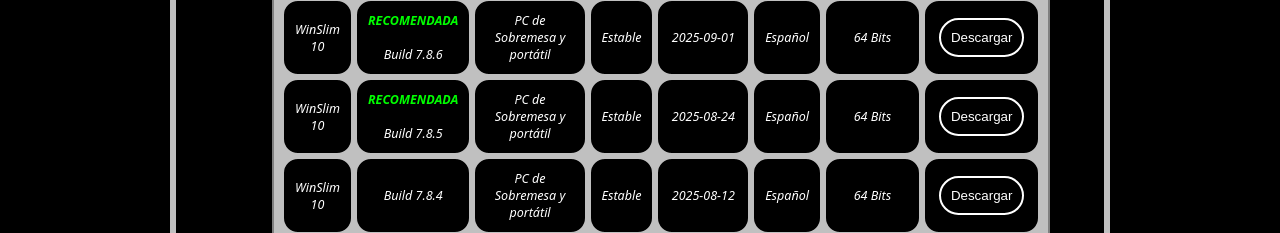
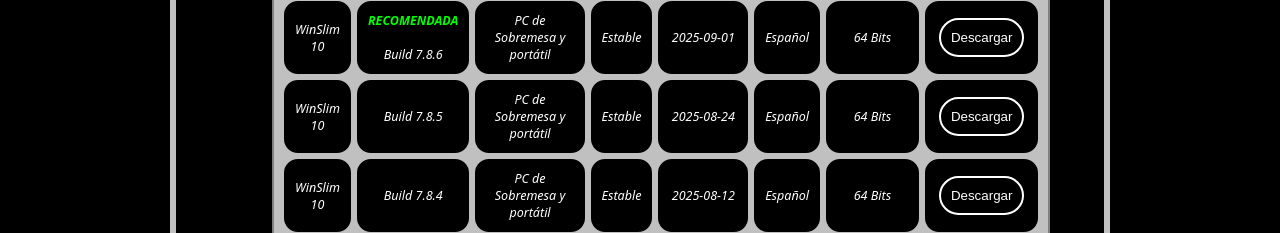
Before and after one commit to Christianlg97/WinSlim-project, a plain HTML site: page WinSlimDownloadsES.html in a window 1280 px wide. Shown: the part 677-910 px from the top of the page. Drawn offline with Linux system fonts and the light colour scheme.

Commit message:
Update WinSlimDownloadsES.html

```diff
--- a/WinSlimDownloadsES.html
+++ b/WinSlimDownloadsES.html
@@ -88,7 +88,7 @@
                         </tr>
                         <tr>
                             <td>WinSlim 10</td>
-                            <td><strong style="color: lime;">RECOMENDADA</strong><br><br>Build 7.8.5</td>
+                            <td>Build 7.8.5</td>
                             <td>PC de Sobremesa y portátil</td>
                             <td>Estable</td>
                             <td>2025-08-24</td>
```
